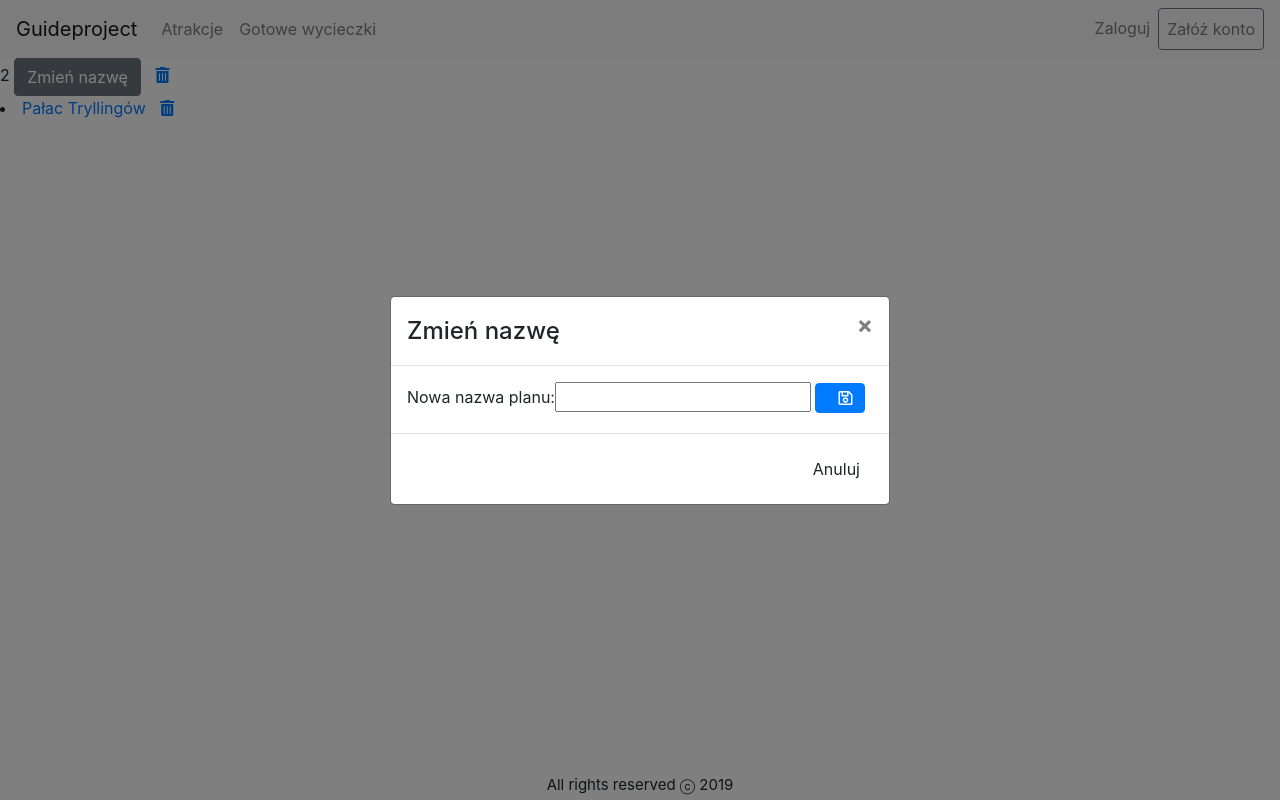
After one commit to dbielecki97/guideproject, a Django app: page /guide/editmyplan/8 in a window 1280 px wide, after a click on "Zmień nazwę". The commit adds this page. Run offline with Django 3.2, Linux system fonts and the light colour scheme; data comes from the database, SQL or seed files in the repository; both versions use the stored data as it was after the commit; some libraries are stand-ins or nearby versions.

Commit message:
edytowanie planów, lepsze dodawanie

```diff
--- a/guide/forms.py
+++ b/guide/forms.py
@@ -1,21 +1,24 @@
 from django import forms
-from guide.models import Client
+from guide.models import Client, Attraction
 from django.contrib.auth.forms import UserCreationForm
 from django.contrib.auth.models import User
+
 
 class SaveTripPlanForm(forms.Form):
     name = forms.CharField(label='Nazwa planu', max_length=150)
 
 
+class ChangeTripPlanNameForm(forms.Form):
+    name = forms.CharField(label='Nowa nazwa planu', max_length=150)
+
 
 class SignUpForm(UserCreationForm):
-
     def __init__(self, *args, **kwargs):
-            super().__init__(*args, **kwargs)
-            self.fields['password1'].help_text = ''
-            self.fields['username'].widget.attrs={'style': 'width: 100%'}
-            self.fields['password1'].widget.attrs={'style': 'width: 100%'}
-            self.fields['password2'].widget.attrs={'style': 'width: 100%'}
+        super().__init__(*args, **kwargs)
+        self.fields['password1'].help_text = ''
+        self.fields['username'].widget.attrs = {'style': 'width: 100%'}
+        self.fields['password1'].widget.attrs = {'style': 'width: 100%'}
+        self.fields['password2'].widget.attrs = {'style': 'width: 100%'}
 
     class Meta:
         model = Client
--- a/guide/static/css/styles.css
+++ b/guide/static/css/styles.css
@@ -26,27 +26,6 @@ html,body{
 i{
     margin-left:10px;
 }
-button i{
-    font-size:24px;
-    color:black;
-    padding:0;
-    margin:0;
-}
-button:hover i{
-    color:white;
-}
-button:disabled:hover i{
-    color:black;
-}
-.binIcon{
-    color:#e10c0c;
-    font-size:24px;
-    margin-left:20px;
-    padding:0;
-}
-.binIcon:hover{
-    color:#b40d0d;
-}
 .required:after {
     content: "*";
     color: red;
--- a/guide/static/js/scripts.js
+++ b/guide/static/js/scripts.js
@@ -15,14 +15,14 @@ function deleteMarkers() {
     markers = [];
 }
 function attractionList() {
-    if (locs != []) {
+    if (locs.length != 0) {
         initMap();
         setMarkers(map, locs);
         directionsDisplay.setMap(map)
     }
 }
 function attractionDetail() {
-    if (loc != []) {
+    if (loc) {
         initMap(15, new google.maps.LatLng(loc));
         setMarker(map, loc);
         directionsDisplay.setMap(map)
@@ -30,7 +30,7 @@ function attractionDetail() {
 }
 
 function tripPlanDetail() {
-    if (locs != []) {
+    if (locs.length != 0) {
         initMap();
         markers = setMarkers(map, locs);
         directionsDisplay.setMap(map)
--- a/guide/templates/guide/attraction_list.html
+++ b/guide/templates/guide/attraction_list.html
@@ -13,10 +13,8 @@
                 <a href="{% url 'attraction-detail' attraction.pk %}" >{{attraction.name}}</a>
                 {% if  user.is_authenticated%}
                     {% if  attraction.name not in attractionNamesInCreator %}
-                        <a href="{% url 'add-attraction' attraction.pk %}"">
-                            <button type="button" class="btn btn-primary">
+                        <a href="{% url 'add-attraction' attraction.pk %}" class="btn btn-primary">
                                 <i class="fas fa-shopping-basket basket"></i>
-                            </button>
                         </a>
                     {% else %}
                         <a href="#">
--- /dev/null
+++ b/guide/templates/guide/edit_plan.html
@@ -0,0 +1,52 @@
+{% extends "base.html" %}
+
+{% block title %}
+    {{trip_plan.name}}
+{% endblock title %}
+
+{% block content %}
+    {{trip_plan.name}}
+    <button type="button" class="btn btn-secondary" data-toggle="modal" data-target="#changeName">Zmień nazwę
+    </button>
+     <a href="{% url 'remove-my-plan' trip_plan.pk %}">
+                    <i class="fas fa-trash-alt binIcon"></i>
+                </a>
+
+  <!-- Modal -->
+  <div class="modal fade" id="changeName" role="dialog">
+    <div class="modal-dialog modal-dialog-centered">
+
+      <!-- Modal content-->
+      <div class="modal-content">
+        <div class="modal-header">
+          <h4 class="modal-title">Zmień nazwę</h4>
+          <button type="button" class="close" data-dismiss="modal">&times;</button>
+        </div>
+        <div class="modal-body">
+            <form action="{% url 'change-name' trip_plan.pk %}" method="post">
+            {% csrf_token %}
+            {{ changeNameForm }}
+            <button type="submit" class="btn btn-primary">
+                <i class="far fa-save save"></i>
+            </button>
+        </form>
+        </div>
+        <div class="modal-footer">
+          <button type="button" class="btn btn-default" data-dismiss="modal">Anuluj</button>
+        </div>
+      </div>
+
+    </div>
+  </div>
+
+
+    {% for attraction in trip_plan.attractions.all %}
+            <li>
+                <a href="{% url 'attraction-detail' attraction.pk %}">{{attraction.name}}</a>
+                <a href="{% url 'remove-attraction' attraction.pk %}">
+                    <i class="fas fa-trash-alt binIcon"></i>
+                </a>
+            </li>
+        {% endfor %}
+
+{% endblock content %}
--- a/guide/templates/guide/mytripplan_list.html
+++ b/guide/templates/guide/mytripplan_list.html
@@ -12,6 +12,9 @@
             <a href="{% url 'remove-my-plan' trip_plan.pk %}">
                 <i class="fas fa-trash-alt binIcon"></i>
             </a>
+            <a href="{% url 'edit-my-plan' trip_plan.pk %}">
+                <i class="fas fa-edit"></i>
+            </a>
         </li>
         {% endfor %}
         </ul>
--- a/guide/urls.py
+++ b/guide/urls.py
@@ -20,4 +20,6 @@ urlpatterns = [
     path("mytripplans", views.MyTripPlanListView.as_view(), name="my-trip-plans"),
     path('signup', views.SignUp.as_view(), name='signup'),
     path('removemyplan/<int:pk>', views.removeMyPlan, name='remove-my-plan'),
+    path('editmyplan/<int:pk>', views.EditPlanView.as_view(), name='edit-my-plan'),
+    path('changename/<int:pk>', views.changeNameOfPlan, name='change-name'),
 ]
--- a/guide/views.py
+++ b/guide/views.py
@@ -6,7 +6,7 @@ from django.views.generic import DetailView, ListView, TemplateView
 from django.http import HttpResponseRedirect, HttpResponse
 from django.urls import reverse
 from .models import Attraction, TripPlan, Localization, Category, Client, ShoppingCart
-from .forms import SaveTripPlanForm, SignUpForm
+from .forms import SaveTripPlanForm, SignUpForm, ChangeTripPlanNameForm
 
 
 from django.views.generic import FormView
@@ -116,6 +116,8 @@ class ShoppingCartView(TemplateView):
         context = super().get_context_data(**kwargs)
         shoppingCart = ShoppingCart.objects.get(owner=self.request.user)
         attractions = shoppingCart.attractions.all()
+        attractionPKs = attractions.values_list('pk')
+        availableAttractions = Attraction.objects.exclude(pk__in=attractionPKs)
         totalTime = 0
         totalCost = 0
         for attraction in attractions:
@@ -126,12 +128,12 @@ class ShoppingCartView(TemplateView):
         context['attractions'] = attractions
         context['totalTime'] = getTimeAsFormattedString(totalTime)
         context['totalCost'] = getFormattedCost(totalCost)
-        context['form'] = SaveTripPlanForm
+        context['saveform'] = SaveTripPlanForm
+        context['availableattractions'] = availableAttractions
         attractionsInfo = getAttractionsInfo(attractions)
         context["locationsInfo"] = simplejson.dumps(
             attractionsInfo)
         context['numberOfLocations'] = len(attractionsInfo)
-        print(len(attractionsInfo))
         return context
 
 
@@ -141,7 +143,7 @@ def addAttraction(request, pk):
     shoppingCartInstance = get_object_or_404(
         ShoppingCart, owner=clientInstance)
     shoppingCartInstance.attractions.add(attractionInstance)
-    return HttpResponseRedirect(reverse('attractions'))
+    return HttpResponseRedirect(reverse('shopping-cart'))
 
 
 def removeAttraction(request, pk):
@@ -159,8 +161,9 @@ def saveTripPlan(request, pk):
         if form.is_valid():
             tripplan = TripPlan.objects.create(creator=Client.objects.get(
                 pk=request.user.pk), name=form.cleaned_data['name'])
-            tripplan.attractions.set(ShoppingCart.objects.get(
-                pk=pk).attractions.all())
+            shoppingcart = ShoppingCart.objects.get(pk=pk)
+            tripplan.attractions.set(shoppingcart.attractions.all())
+            shoppingcart.attractions.clear()
             tripplan.save()
 
     return HttpResponseRedirect(reverse('my-trip-plans'))
@@ -183,3 +186,24 @@ class SignUp(FormView):
 def removeMyPlan(request, pk):
     tripPlan = get_object_or_404(TripPlan, pk=pk).delete()
     return HttpResponseRedirect(reverse('my-trip-plans'))
+
+
+class EditPlanView(TemplateView):
+    template_name = "guide/edit_plan.html"
+
+    def get_context_data(self, **kwargs):
+        context = super().get_context_data(**kwargs)
+        context['trip_plan'] = TripPlan.objects.get(pk=kwargs['pk'])
+        context['changeNameForm'] = ChangeTripPlanNameForm
+        return context
+
+
+def changeNameOfPlan(request, pk):
+    if request.method == 'POST':
+        form = ChangeTripPlanNameForm(request.POST)
+        if form.is_valid():
+            tripplan = TripPlan.objects.get(pk=pk)
+            tripplan.name = form.cleaned_data['name']
+            tripplan.save()
+
+    return HttpResponseRedirect(reverse('edit-my-plan', kwargs={'pk': pk}))
```
Also changed, not shown: guide/templates/guide/shoppingcart.html (+38 -4 lines), db.sqlite3.
